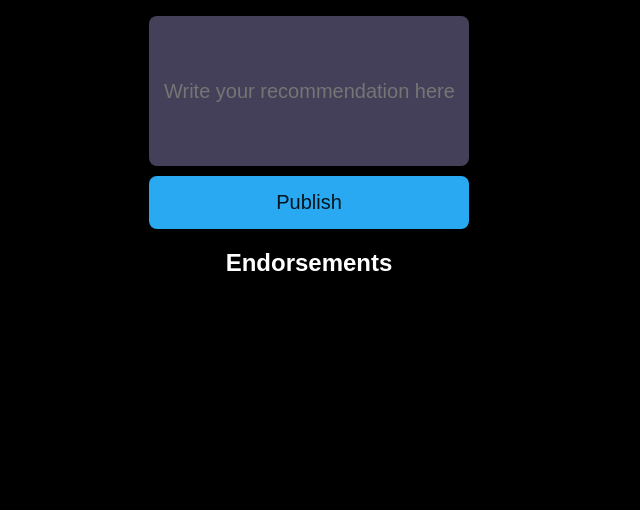
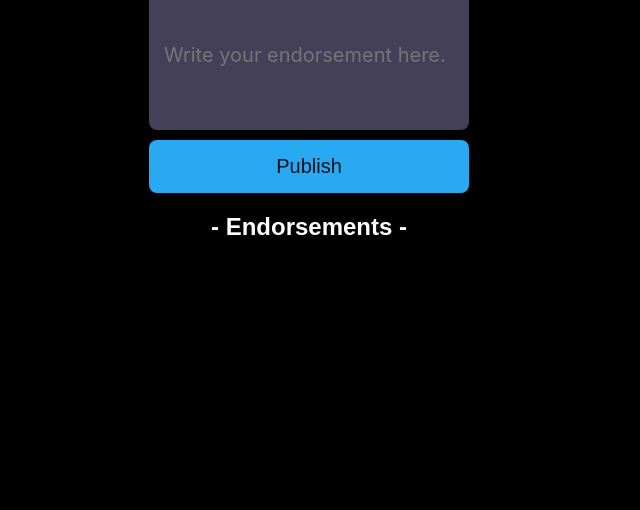
Before and after one commit to joyce-wong/champions, a website built with Vite: page index.html in a window 1280 px wide. Shown: the part 290-800 px from the top of the page, without its empty margins (331-971 px from the left). Built offline with nearby package versions, Linux system fonts and the light colour scheme; no server answers.

Commit message:
added text styling

```diff
--- a/index.css
+++ b/index.css
@@ -25,10 +25,11 @@ input{
     padding: 15px;
     border-radius: 8px;
     font-size: 20px;
-    text-align: center;
-    font-family: 'Rubik', sans-serif;
+    text-align: left;
+    font-family: 'Inter', sans-serif;
     margin: 10px 0;
     height: 120px;
+    vertical-align: top;
 }
 
 button{
@@ -39,7 +40,7 @@ button{
     border-radius: 8px;
     font-size: 20px;
     text-align: center;
-    font-family: 'Rubik', sans-serif;
+    font-family: 'Josefin', sans-serif;
 }
 
 button:hover {
@@ -50,18 +51,20 @@ button:hover {
 h1{
     color: white;
     text-align: center;
+    white-space: nowrap;
 }
 
 h2{
     color: white;
     text-align: center;
+    font-family: 'Josefin', sans-serif;
 }
 
 ul {
     list-style-type: none;
     padding: 0;
     display: flex;
-    flex-wrap: wrap;
+    flex-wrap: nowrap;
     gap: 10px;
 }
 
@@ -69,10 +72,11 @@ ul li{
     color: black;
     font-size: 20px;
     padding: 15px;
-    border-radius: 8px;
+    border-radius: 0px;
     flex-grow: 1;
     background-color: white;
-    text-align: center;
+    text-align: left;
+    vertical-align: top;
     box-shadow: 0px 1px 4px rgba(0, 0, 0, 0.2)
 }
 
--- a/index.html
+++ b/index.html
@@ -13,9 +13,9 @@
         <div class="container">
             <img src="assets/freddie.png" alt="man with microphone"/>
             <h1>We are the Champions</h1>
-            <input type="text" id="input-field" placeholder="Write your recommendation here.">
+            <input type="text" id="input-field" placeholder="Write your endorsement here.">
             <button id="add-button">Publish</button>
-            <h2>Endorsements</h2>
+            <h2>- Endorsements -</h2>
             <ul id="recommendations-list">
             </ul>
         </div>
```
